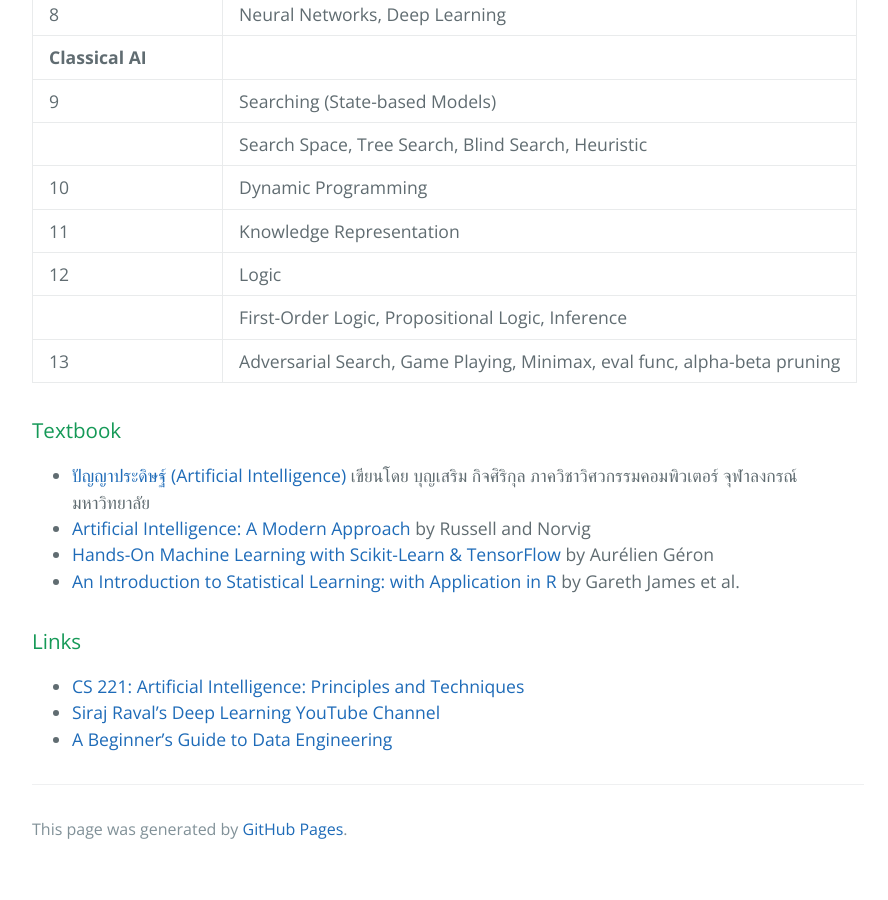
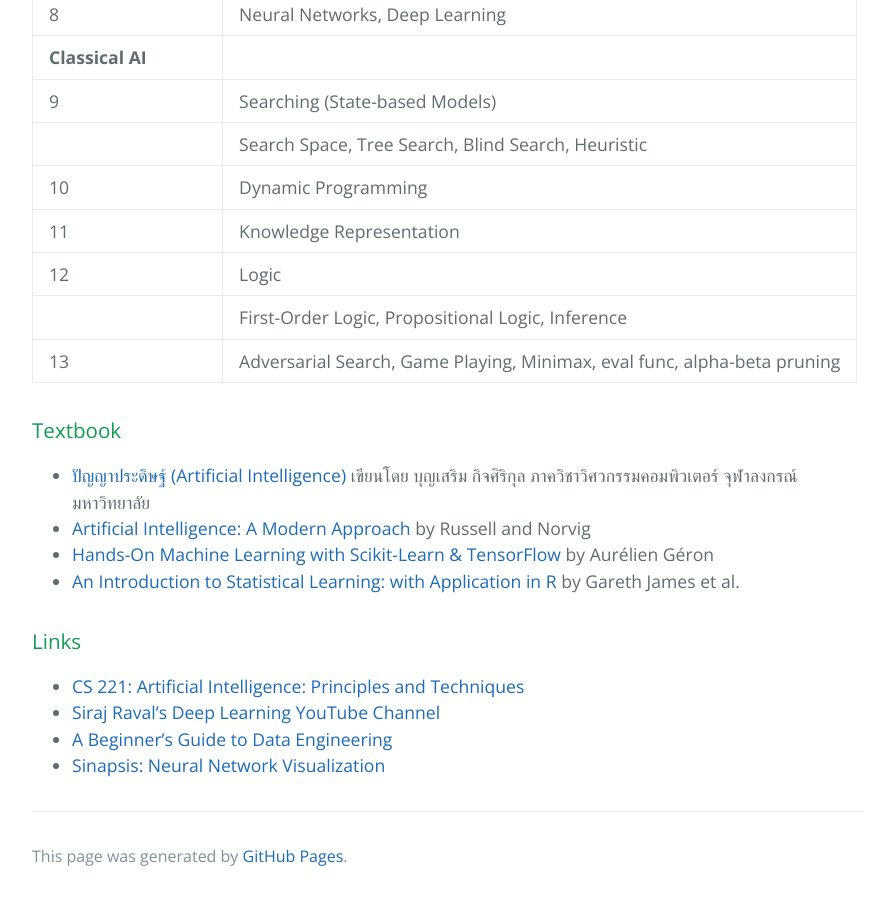
Before and after one commit to pratch/ml_course, a Jekyll site: the page built from index.md, in a window 1280 px wide and 900 px high, scrolled down 2139 px. Shown: the whole window, without its empty margins (192-1080 px from the left). Built offline with Jekyll 4.4.1, drawn with Linux system fonts in a browser that asks for light colours; emoji names are drawn with the system emoji font; before the commit the page ends 3012 px from its top, so only the background shows below that.

Commit message:
Update index.md

```diff
--- a/index.md
+++ b/index.md
@@ -79,3 +79,4 @@ layout: default
 - [CS 221: Artificial Intelligence: Principles and Techniques](http://web.stanford.edu/class/cs221/index.html#coursework)
 - [Siraj Raval's Deep Learning YouTube Channel](https://www.youtube.com/channel/UCWN3xxRkmTPmbKwht9FuE5A)
 - [A Beginner's Guide to Data Engineering](https://medium.com/@rchang/a-beginners-guide-to-data-engineering-part-i-4227c5c457d7)
+- [Sinapsis: Neural Network Visualization](https://chumo.github.io/Sinapsis/)
```
